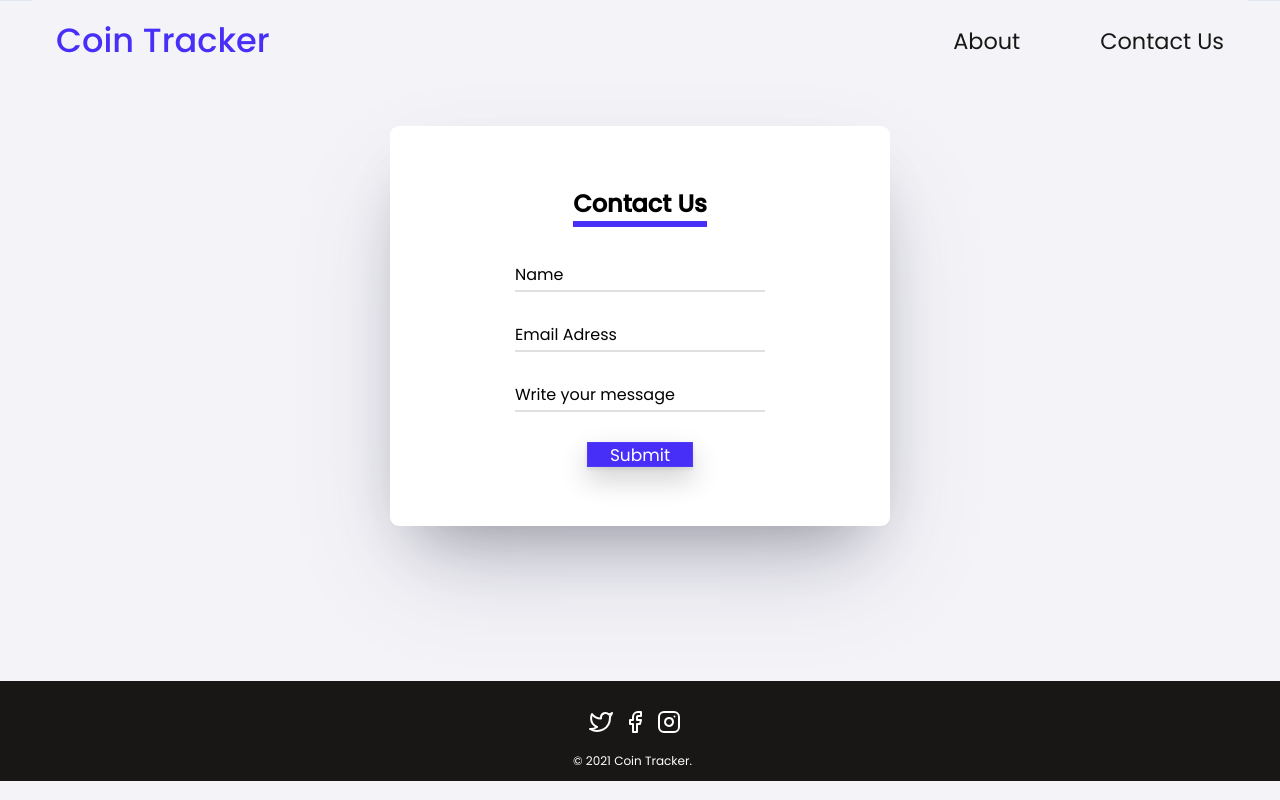
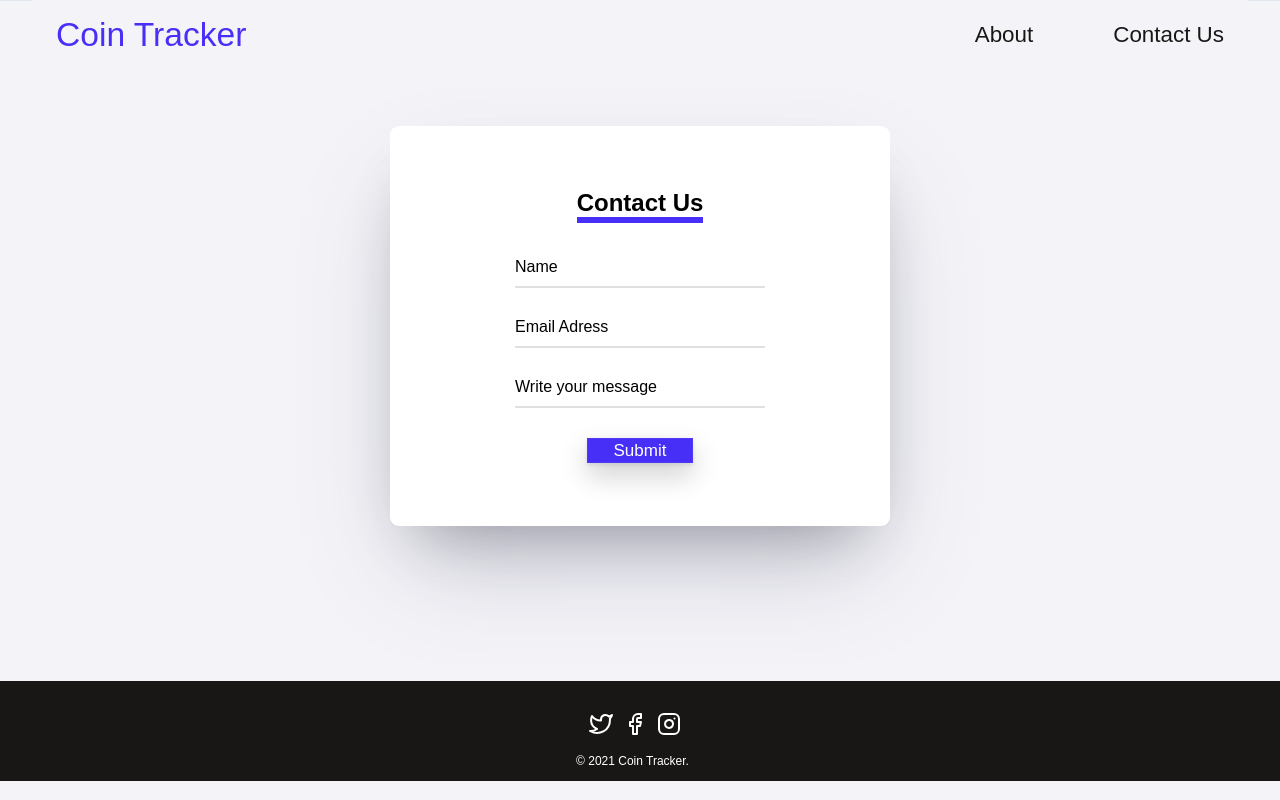
Before and after one commit to juanechenique96/coin-price-tracker, a Next.js app: page /contact in a window 1280 px wide. Built offline with nearby package versions, Linux system fonts and the light colour scheme.

Commit message:
Agregado _document.js

```diff
--- /dev/null
+++ b/pages/_docuement.js
@@ -0,0 +1,27 @@
+import Document, { Html, Head, Main, NextScript } from 'next/document'
+
+class MyDocument extends Document {
+    static async getInitialProps(ctx) {
+        const initialProps = await Document.getInitialProps(ctx)
+        return { ...initialProps }
+    }
+
+    render() {
+        return (
+            <Html>
+                <Head>
+                    <link rel="icon" href="/favicon.ico" />
+                    <meta name="description" content="Crypto coin tracker" />
+                    <link rel="stylesheet" href="https://cdnjs.cloudflare.com/ajax/libs/font-awesome/4.7.0/css/font-awesome.min.css" />
+                    <link rel="preconnect" href="https://fonts.googleapis.com" />
+                    <link rel="preconnect" href="https://fonts.gstatic.com" />
+                    <link href="https://fonts.googleapis.com/css2?family=Poppins:wght@300;400;500&display=swap" rel="stylesheet" />
+                </Head>
+                <body>
+                    <Main />
+                    <NextScript />
+                </body>
+            </Html>
+        )
+    }
+}
--- a/pages/contact/index.js
+++ b/pages/contact/index.js
@@ -10,10 +10,6 @@ export default function Contact() {
         <>
             <Head>
                 <title>Coin Tracker | Contact</title>
-                <link rel="stylesheet" href="https://cdnjs.cloudflare.com/ajax/libs/font-awesome/4.7.0/css/font-awesome.min.css" />
-                <link rel="preconnect" href="https://fonts.googleapis.com" />
-                <link rel="preconnect" href="https://fonts.gstatic.com" />
-                <link href="https://fonts.googleapis.com/css2?family=Poppins:wght@300;400;500&display=swap" rel="stylesheet" />
             </Head>
             <body>
                 <Navbar />
@@ -39,7 +35,8 @@ export default function Contact() {
                         overflow-x: hidden;
                         background-color: #F4F4F8;
                         }
-            `}</style>
+                    `}
+                </style>
             </body>
         </>)
 }
--- a/pages/index.js
+++ b/pages/index.js
@@ -10,12 +10,6 @@ export default function Home({ data }) {
     <>
       <Head>
         <title>Coin Tracker | Home</title>
-        <meta name="description" content="Generated by create next app" />
-        <link rel="icon" href="/favicon.ico" />
-        <link rel="stylesheet" href="https://cdnjs.cloudflare.com/ajax/libs/font-awesome/4.7.0/css/font-awesome.min.css" />
-        <link rel="preconnect" href="https://fonts.googleapis.com" />
-        <link rel="preconnect" href="https://fonts.gstatic.com" />
-        <link href="https://fonts.googleapis.com/css2?family=Poppins:wght@300;400;500&display=swap" rel="stylesheet" />
       </Head>
       <body>
 
@@ -43,7 +37,8 @@ export default function Home({ data }) {
               overflow-x: hidden;
               background-color: #F4F4F8;
             }
-      `}</style>
+          `}
+        </style>
       </body>
     </>
   )
```
Lines whose indentation alone changed are shown as unchanged.
